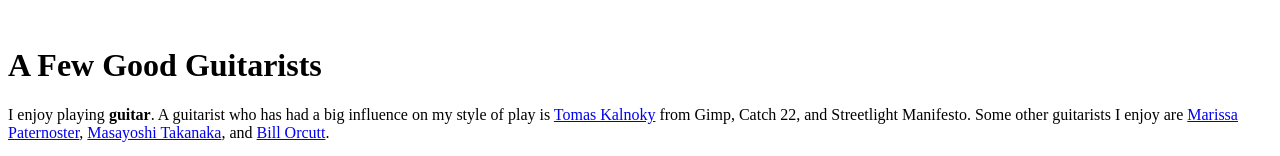
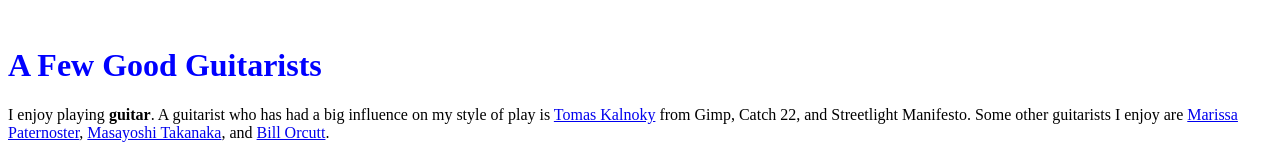
Before and after one commit to TheHansHofmann/atlas, a plain HTML site: page index.html in a window 1280 px wide. Shown: the top 156 px of the page. Drawn offline with Linux system fonts and the light colour scheme; a web font is replaced by a local one.

Commit message:
corrected a mispelled word: "style"

```diff
--- a/index.html
+++ b/index.html
@@ -10,7 +10,7 @@
       <script src="https://cdnjs.cloudflare.com/ajax/libs/html5shiv/3.7.3/html5shiv.js"></script>
   <![endif]-->
   <body>
-    <h1 sytle="color:#0000ff">A Few Good Guitarists</h1>
+    <h1 style="color:#0000ff">A Few Good Guitarists</h1>
     <p>I enjoy playing <strong>guitar</strong>.  A guitarist who has had a big influence on my style of play is
         <a href="https://en.wikipedia.org/wiki/Tomas_Kalnoky">Tomas Kalnoky</a>
         from Gimp, Catch 22, and Streetlight Manifesto. Some other guitarists I enjoy are
```
